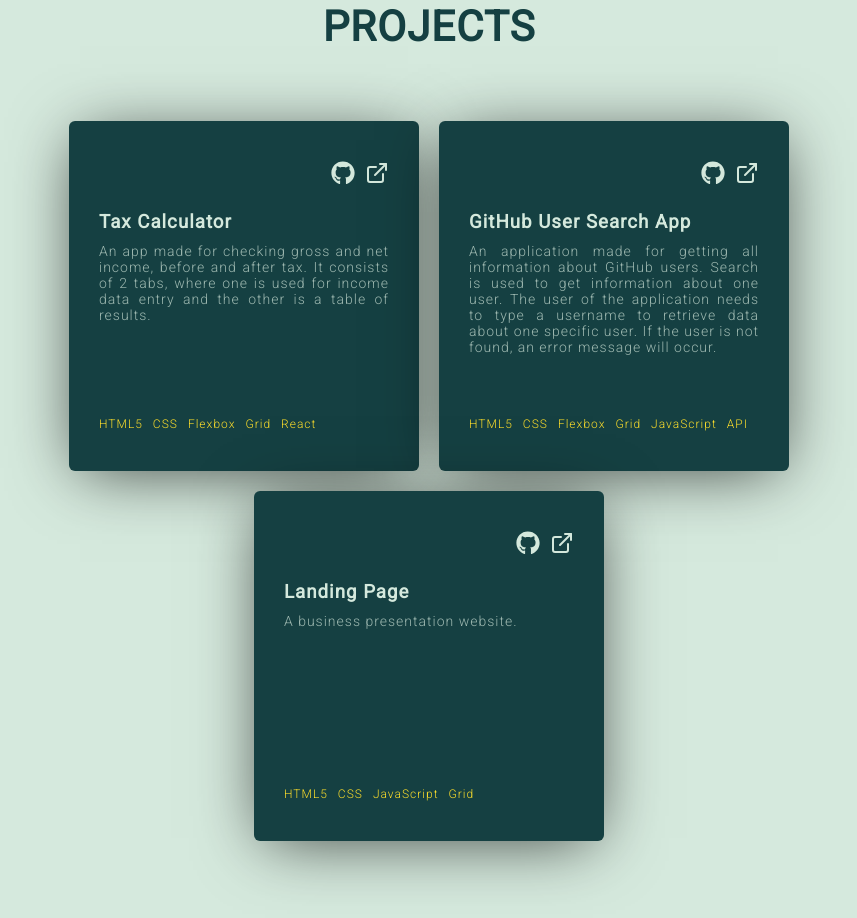
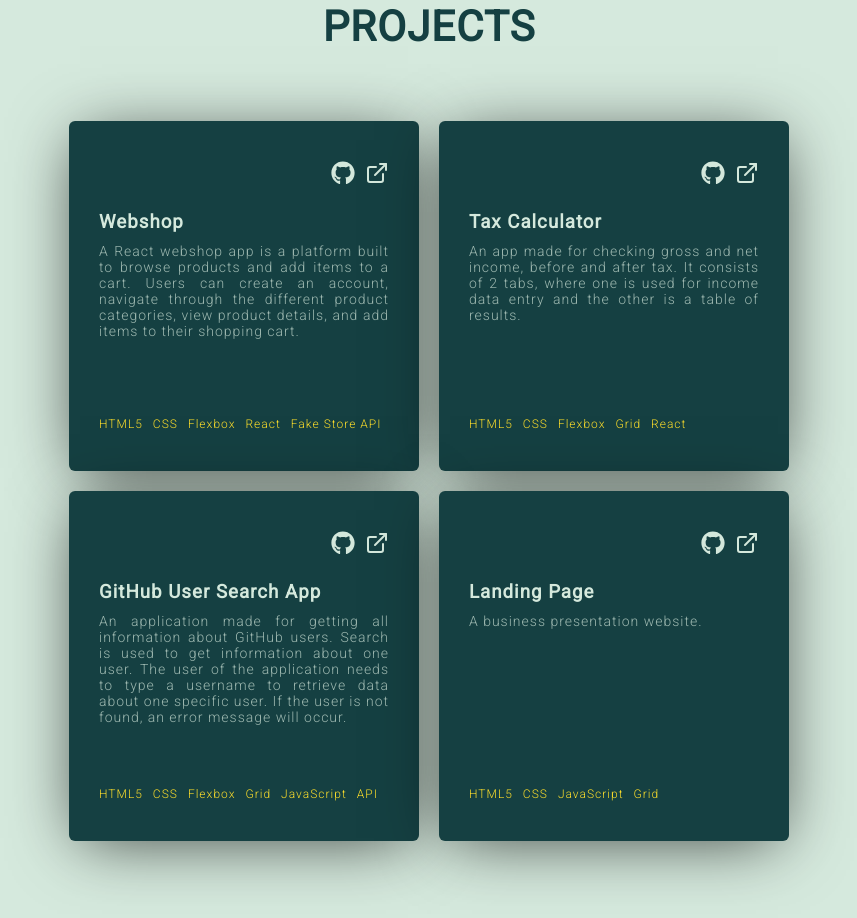
Before and after one commit to KrisZivojevic/My-portfolio, a React (Create React App) app: page / in a window 1280 px wide. Shown: the part 1600-2518 px from the top of the page, without its empty margins (211-1068 px from the left). Built offline with nearby package versions, Linux system fonts and the light colour scheme; the HTML template or start-up script is replaced by a standard one.

Commit message:
add webshop project

```diff
--- a/src/components/Projects/Projects.js
+++ b/src/components/Projects/Projects.js
@@ -4,6 +4,14 @@ import styles from "./Projects.module.css";
 const projectList = [
   {
     id: 1,
+    title: "Webshop",
+    desc: "A React webshop app is a platform built to browse products and add items to a cart. Users can create an account, navigate through the different product categories, view product details, and add items to their shopping cart.",
+    demo: "https://webshop-kriszivojevic.vercel.app/",
+    github: "https://github.com/KrisZivojevic/webshop",
+    tech: ["HTML5 ", "CSS", "Flexbox", "React", "Fake Store API"],
+  },
+  {
+    id: 2,
     title: "Tax Calculator",
     desc: "An app made for checking gross and net income, before and after tax. It consists of 2 tabs, where one is used for income data entry and the other is a table of results.",
     demo: "https://tax-calculator-sigma.vercel.app/",
@@ -11,7 +19,7 @@ const projectList = [
     tech: ["HTML5 ", "CSS", "Flexbox", "Grid", "React"],
   },
   {
-    id: 2,
+    id: 3,
     title: "GitHub User Search App",
     desc: "An application made for getting all information about GitHub users. Search is used to get information about one user. The user of the application needs to type a username to retrieve data about one specific user. If the user is not found, an error message will occur.",
     demo: "https://kriszivojevic.github.io/GitHub-Users/",
@@ -19,7 +27,7 @@ const projectList = [
     tech: ["HTML5 ", "CSS", "Flexbox", "Grid", "JavaScript", "API"],
   },
   {
-    id: 3,
+    id: 4,
     title: "Landing Page",
     desc: "A business presentation website.",
     demo: "https://kriszivojevic.github.io/Landing-Page-Template/",
```
